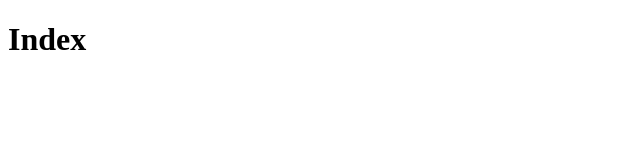
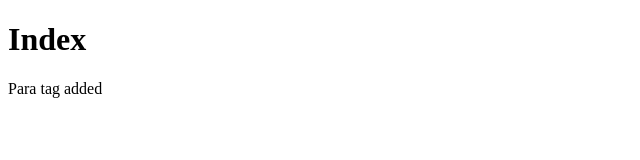
Before and after one commit to arulxcraze/Git-Assignment-3, a plain HTML site: page index.html in a window 1280 px wide. Shown: the whole page, without its empty margins (0-640 px from the left). Drawn offline with Linux system fonts and the light colour scheme.

Commit message:
para added

```diff
--- a/index.html
+++ b/index.html
@@ -7,5 +7,6 @@
 </head>
 <body>
     <h1>Index</h1>
+    <p>Para tag added</p>
 </body>
 </html>
```
